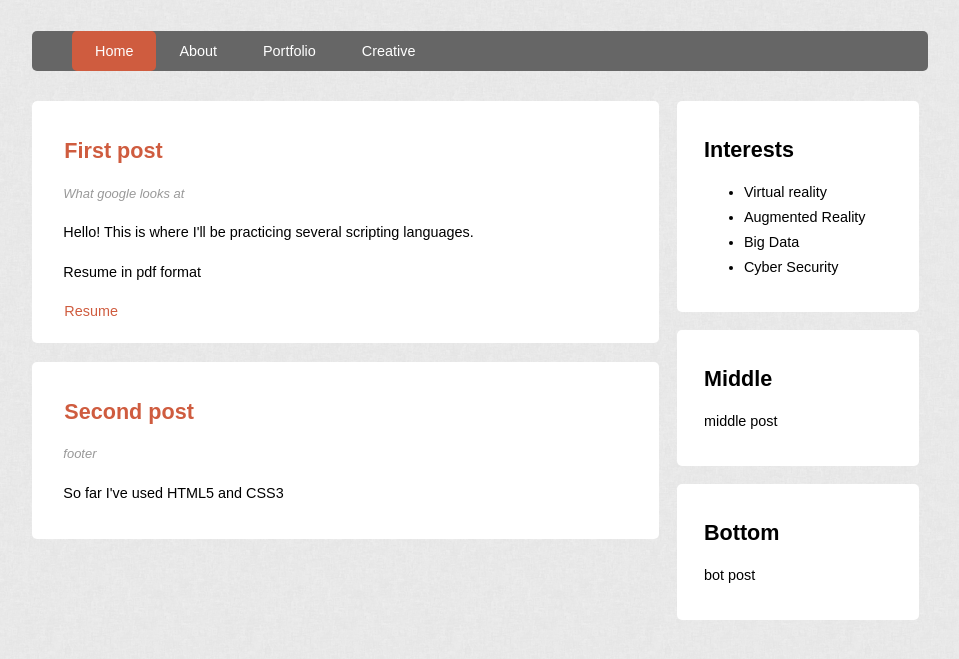
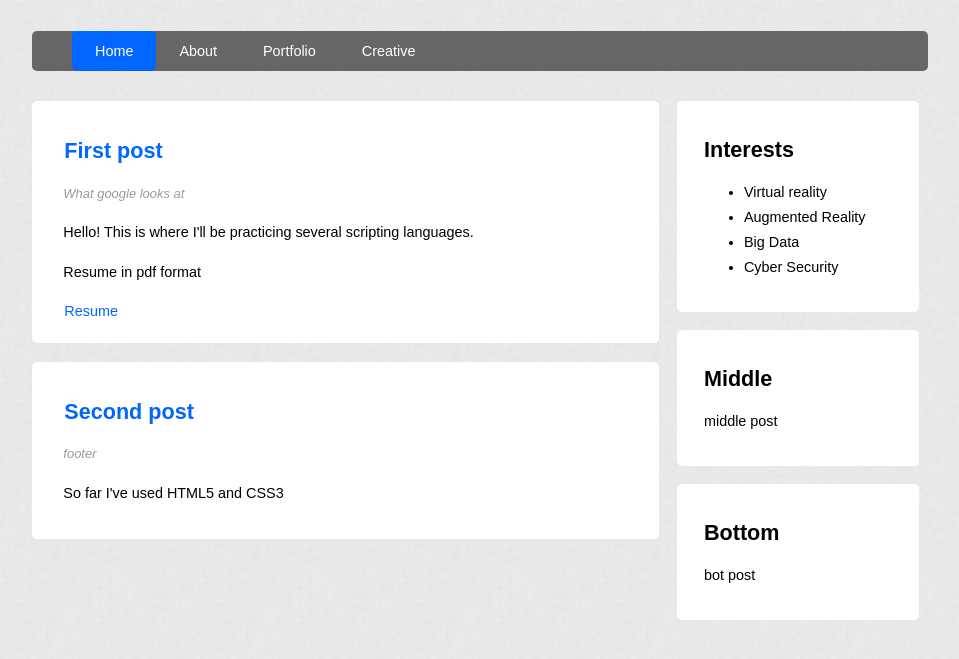
Before and after one commit to NiteKnightVR/NiteKnightVR.github.io, a plain HTML site: page index.html in a window 1280 px wide. Shown: the part 45-704 px from the top of the page, without its empty margins (160-1119 px from the left). Drawn offline with Linux system fonts and the light colour scheme.

Commit message:
Blue not Orange

```diff
--- a/style.css
+++ b/style.css
@@ -23,12 +23,12 @@ a img {
 }
 
 a:link, a:visited {
-  color: #CF5C3F;
+  color: #0066FF;
   padding: 0 1px;
 }
 
 a:hover, a:active {
-  background-color: #CF5C3F;
+  background-color: #0066FF;
   color: #FFF;
 }
 
@@ -63,7 +63,7 @@ a:hover, a:active {
 
 .mainHeader nav a:hover, .mainHeader nav a:active,
 .mainHeader nav .active a:link, .mainHeader nav .active a:visited {
-  background-color: #CF5C3F;
+  background-color: #0066FF;
   color: #FFF;
   text-shadow: none;
 }
```
